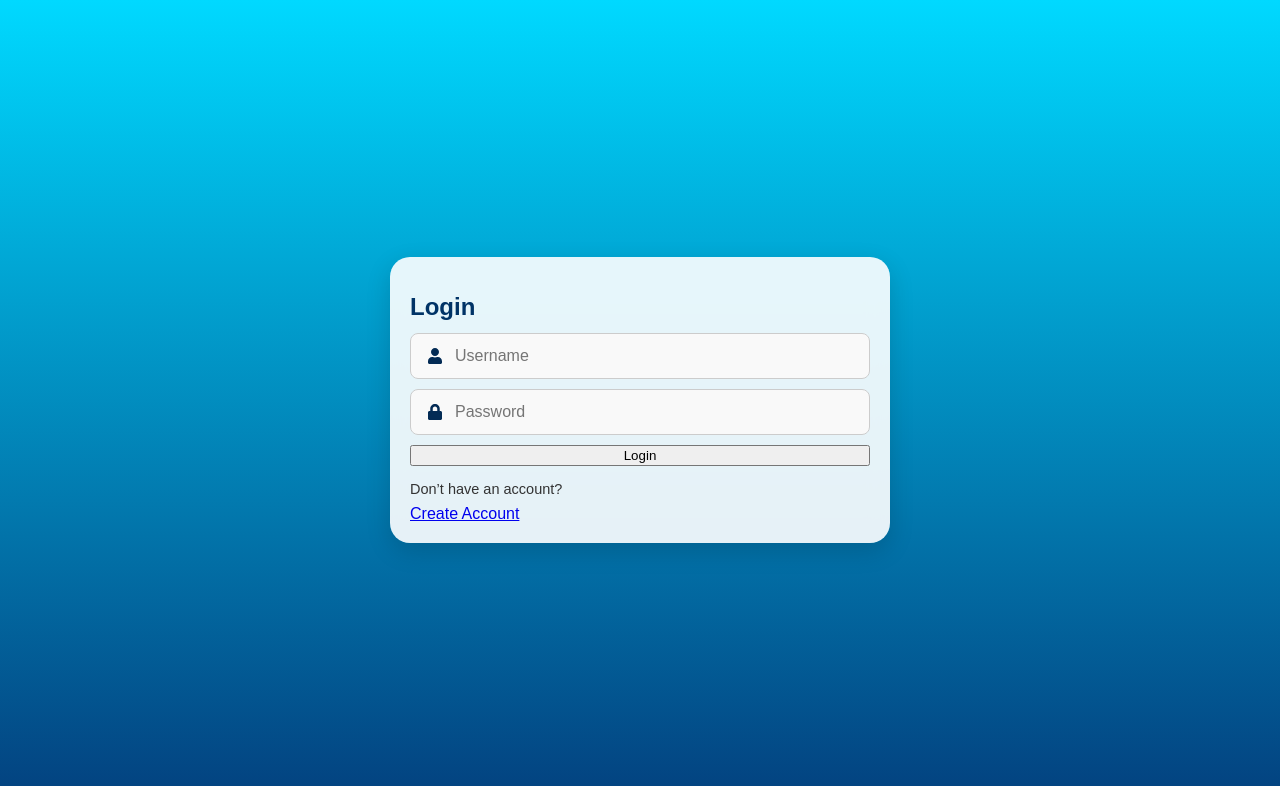
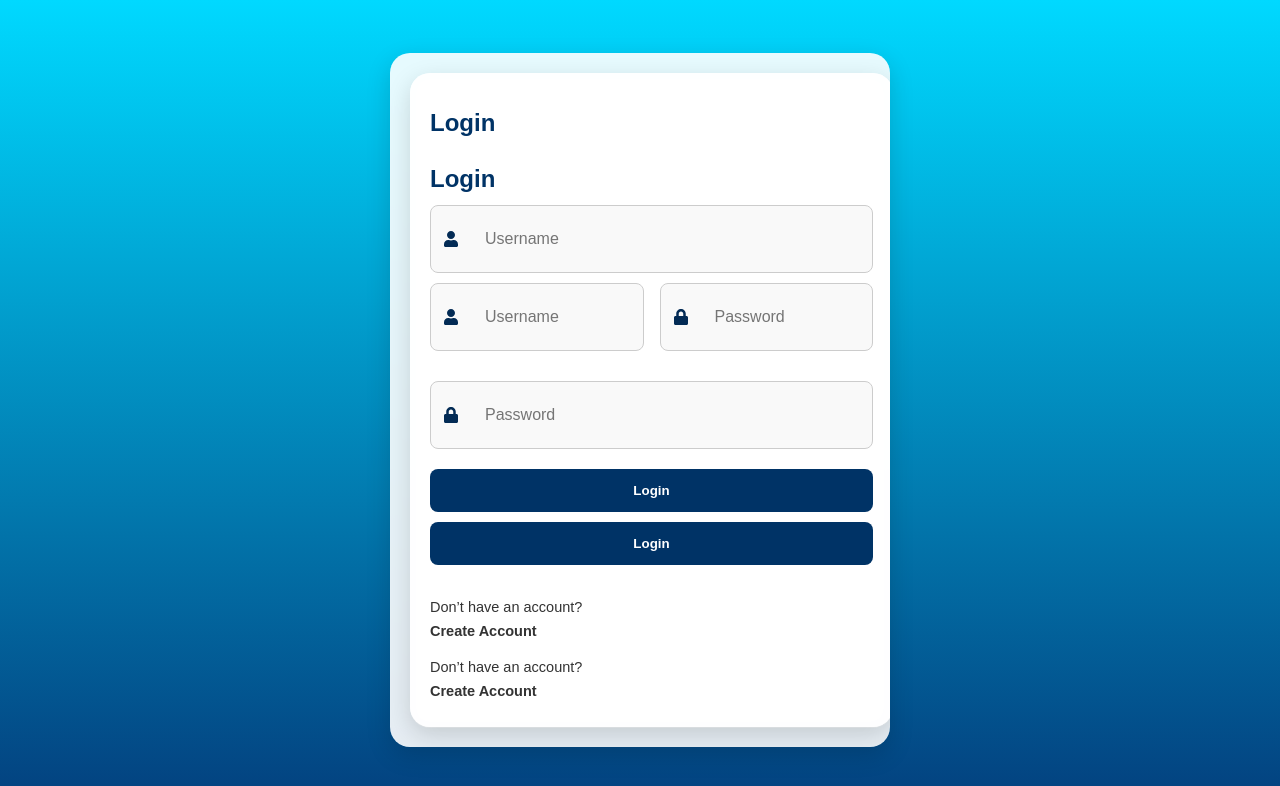
Before and after one commit to GargiAP/NGO-MANAGEMENT-1-, a React (Create React App) app: page /login in a window 1280 px wide. Shown: the top 786 px of the page. Built offline with nearby package versions, Linux system fonts and the light colour scheme.

Commit message:
popupsignup changes

```diff
--- a/src/App.js
+++ b/src/App.js
@@ -15,7 +15,7 @@ function App() {
         <Route path="/volunteer1" element={<VolunteerForm />} />
 
         <Route path="/login" element={<LoginPage />} />
-        <Route path="/signin" element={<SigninPage />} />
+        <Route path="/popupsignin" element={<SigninPage />} />
       </Routes>
     </Router>
   );
--- a/src/pages/homepage/Homepage.js
+++ b/src/pages/homepage/Homepage.js
@@ -1,7 +1,7 @@
 import React,{useState} from  'react';
 import Navbar from '../../components/navbar/Navbar';
 import LoginPage from '../loginpage/Loginpage';
-import SigninPage from '../signinpage/Signinpage';
+import PopupSignUpPage from '../signinpage/popupsignin';
 
 import './homepage.css';
 
@@ -26,8 +26,6 @@ const HomePage = () => {
   onSigninClick={() => setShowSignin(true)}
 />
 
-
-
       <section className="home-container">
         <h1>Give. Help. Impact</h1>
 
@@ -41,7 +39,7 @@ const HomePage = () => {
         </div>
 
 
-        <button className="get-started-btn">Get Started</button>
+
 
         {}
         <div className="scroll-container">
@@ -68,13 +66,11 @@ const HomePage = () => {
 {showSignin && (
   <div className="modal">
     <div className="modal-content">
-            <button className="close" onClick={() => setShowSignin(false)}>X</button>
-            <SigninPage />
+      <button className="close" onClick={() => setShowSignin(false)}>X</button> {/* optional */}
+      <PopupSignUpPage onClose={() => setShowSignin(false)} /> {/* ← pass it here */}
     </div>
   </div>
 )}
-
-
 
 
       </section>
--- a/src/pages/homepage/homepage.css
+++ b/src/pages/homepage/homepage.css
@@ -15,7 +15,7 @@ body {
   background: linear-gradient(180deg, #00D9FF 0%, #03417F 100%);
   color: black;
   font-family: 'Times New Roman', Times, serif;
-  padding: 80px 0;
+  padding: 30px 0;
 }
 
 /* Heading */
--- a/src/pages/loginpage/Loginpage.js
+++ b/src/pages/loginpage/Loginpage.js
@@ -1,15 +1,20 @@
 import React from 'react';
  import { FaUser, FaLock } from 'react-icons/fa';
-import { Link } from 'react-router-dom';
-
  import './loginpage.css';
 
  const LoginPage = () => {
    return (
      <div className="login-wrapper">
    <form className="login-card">
+       <form className="login-card">
          <h1 className="login-title">Login</h1>
 
+     <h1 className="login-title">Login</h1>
+
+     <div className="input-container">
+       <FaUser className="icon" />
+       <input type="text" placeholder="Username" required />
+     </div>
          {}
          <div className="flex-input-group">
            <div className="input-container">
@@ -22,14 +27,26 @@ const LoginPage = () => {
            </div>
          </div>
 
+     <div className="input-container">
+       <FaLock className="icon" />
+       <input type="password" placeholder="Password" required />
+     </div>
+
      <button className="login-button" type="submit">Login</button>
+         <button className="login-button" type="submit">Login</button>
+
      <div className="login-subtext">
        <p>Don’t have an account?</p>
-           <Link to="/signin" className="create-account">Create Account</Link>
+       <p className="create-account">Create Account</p>
+         <div className="login-subtext">
+           <p>Don’t have an account?</p>
+           <p className="create-account">Create Account</p>
+         </div>
+         </div>
+       </form>
+       </form>
      </div>
 
-      </form>
-    </div>
    );
  };
 
--- a/src/pages/loginpage/loginpage.css
+++ b/src/pages/loginpage/loginpage.css
@@ -1,87 +1,110 @@
-/* Container to center the form */
-.signin-container {
+.login-wrapper {
   display: flex;
   justify-content: center;
   align-items: center;
-  padding: 40px 20px;
-  min-height: 100vh;
-  background: rgba(0, 0, 0, 0.2); /* optional backdrop */
+  min-height: 50vh;
+  z-index: 1001;
+
+  min-height: 60vh;
+  /*background: linear-gradient(135deg, #f0f4ff, #dfefff);*/
+  padding: 20px;
 }
 
-/* Main form card */
-.signin-card {
-  background-color: #fff;
-  padding: 30px;
-  border-radius: 16px;
-  width: 800px;
-  max-width: 90%;
-  box-shadow: 0 10px 30px rgba(0, 0, 0, 0.2);
-  border: 1px solid #ddd;
+.login-card {
+  background: rgba(255, 255, 255, 0.75);
+  backdrop-filter: blur(15px);
+  border-radius: 20px;
+  padding: 40px;
+  width: 100%;
+  max-width: 400px;
+  box-shadow: 0 8px 32px rgba(0, 0, 0, 0.3);
+  max-width: 500px;
+  box-shadow: 0 8px 32px rgba(0, 0, 0, 0.2);
+  color: #000;
+  text-align: center;
+  z-index: 1000;
 }
 
-/* Heading */
-.signin-card h2 {
-  text-align: center;
+.login-title {
+  font-size: 2rem;
   margin-bottom: 30px;
-  color: #032b55;
-  font-size: 32px;
+  color: #003366;
 }
 
-/* Input with icon */
+.flex-input-group {
+  display: flex;
+  gap: 16px;
+  flex-wrap: wrap;
+  margin-bottom: 20px;
+}
+
+.flex-input-group .input-container {
+  flex: 1;
+  min-width: 200px;
+}
+
 .input-container {
-  display: flex;
-  align-items: center;
-  padding: 12px 16px;
-  border: 1px solid #ccc;
-  border-radius: 8px;
+  position: relative;
   margin-bottom: 20px;
-  background-color: #f9f9f9;
 }
 
 .input-container .icon {
-  margin-right: 10px;
-  color: #032b55;
+  position: absolute;
+  top: 12px;
+  top: 50%;
+  left: 12px;
+  transform: translateY(-50%);
+  color: #666;
+  font-size: 16px;
 }
 
 .input-container input {
-  border: none;
+  width: 100%;
+  padding: 12px 12px 12px 40px;
+  padding: 12px 12px 12px 38px;
+  border: 1px solid #ccc;
+  border-radius: 8px;
+  font-size: 16px;
   outline: none;
-  background: transparent;
-  font-size: 16px;
-  flex: 1;
+  background-color: #f9f9f9;
+  transition: border-color 0.3s;
 }
 
-/* Two fields in a row */
-.row {
-  display: flex;
-  justify-content: space-between;
-  gap: 20px;
+.input-container input:focus {
+  border-color: #003366;
 }
 
-.row .input-container {
-  flex: 1;
+.login-button {
+  padding: 14px;
+  width: 100%;
+  background-color: #003366;
+  color: white;
+  border: none;
+  border-radius: 8px;
+  font-weight: bold;
+  cursor: pointer;
+  transition: background-color 0.3s ease;
+  margin-top: 10px;
 }
 
-/* Button */
-.signup-button {
-  width: 100%;
-  padding: 12px;
-  background-color: #032b55;
-  color: #fff;
-  border: none;
-  border-radius: 10px;
-  font-size: 18px;
-  cursor: pointer;
-  transition: background 0.3s ease;
+.login-button:hover {
+  background-color: #0055aa;
 }
 
-.signup-button:hover {
-  background-color: #054f91;
+/* Subtext */
+.login-subtext {
+  margin-top: 20px;
+  font-size: 14px;
+  color: #333;
 }
 
-/* Mobile responsiveness */
-@media (max-width: 768px) {
-  .row {
-    flex-direction: column;
-  }
+.create-account {
+  font-weight: bold;
+  color: #003366;
+  cursor: pointer;
+  margin-top: 5px;
 }
+
+.modal-overlay {
+  display: none;
+}
--- /dev/null
+++ b/src/pages/signinpage/popupsignin.css
@@ -0,0 +1,84 @@
+/* Darkened background */
+.popup-overlay {
+  position: fixed;
+  top: 0;
+  left: 0;
+  height: 100vh;
+  width: 100vw;
+  background: rgba(0, 0, 0, 0.5);
+  display: flex;
+  justify-content: center;
+  align-items: center;
+  z-index: 999;
+}
+
+/* Popup card */
+.popup-card {
+  background: #fff;
+  padding: 40px;
+  border-radius: 16px;
+  width: 400px;
+  max-width: 90%;
+  text-align: center;
+  box-shadow: 0 15px 30px rgba(0, 0, 0, 0.3);
+  position: relative;
+}
+
+/* Title & subtitle */
+.popup-title {
+  color: #032b55;
+  font-size: 30px;
+  margin-bottom: 10px;
+}
+
+.popup-subtitle {
+  font-size: 20px;
+  color: #444;
+  margin-bottom: 30px;
+}
+
+/* Buttons for NGO / Volunteer */
+.popup-options {
+  display: flex;
+  justify-content: space-around;
+  gap: 20px;
+  flex-wrap: wrap;
+}
+
+.popup-button {
+  flex: 1;
+  padding: 12px;
+  background-color: #032b55;
+  color: #fff;
+  text-align: center;
+  border-radius: 10px;
+  font-size: 18px;
+  text-decoration: none;
+  transition: background 0.3s ease;
+}
+
+.popup-button:hover {
+  background-color: #054f91;
+}
+
+/* Close (×) button */
+.popup-close {
+  position: absolute;
+  top: 12px;
+  right: 14px;
+  background: transparent;
+  border: none;
+  font-size: 24px;
+  color: #555;
+  cursor: pointer;
+}
+
+@media (max-width: 500px) {
+  .popup-options {
+    flex-direction: column;
+  }
+
+  .popup-button {
+    width: 100%;
+  }
+}
--- /dev/null
+++ b/src/pages/signinpage/popupsignin.js
@@ -0,0 +1,22 @@
+import React from 'react';
+import { Link } from 'react-router-dom';
+import './popupsignin.css';
+
+const PopupSignUpPage = ({ onClose }) => {
+  return (
+    <div className="popup-overlay">
+      <div className="popup-card">
+        <button className="popup-close" onClick={onClose}>×</button>
+        <h1 className="popup-title">Sign Up</h1>
+        <h3 className="popup-subtitle">Sign Up as?</h3>
+
+        <div className="popup-options">
+          <Link to="/ngosignup" className="popup-button">NGO</Link>
+          <Link to="/volunteersignup" className="popup-button">Volunteer</Link>
+        </div>
+      </div>
+    </div>
+  );
+};
+
+export default PopupSignUpPage;
```
Also changed, not shown: src/pages/signinpage/ngosignup.css (added), src/pages/signinpage/ngosignup.js (added). Lines whose indentation alone changed are shown as unchanged.
